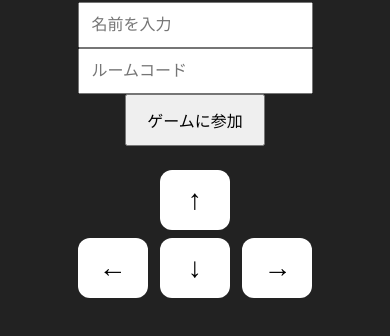
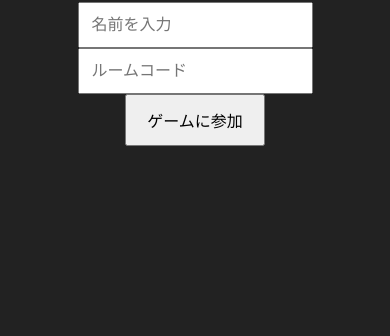
Before and after one commit to hiyokomannjuu/p2p-game, a website: page public/index.html in a window 390 px wide. Shown: the part 76-412 px from the top of the page. Drawn offline with Linux system fonts and the light colour scheme.

Commit message:
Remove mobile controls section from index.html
Removed mobile control buttons from the HTML.

```diff
--- a/public/index.html
+++ b/public/index.html
@@ -42,15 +42,7 @@
 
         <p>PC：WASD / 矢印キーで移動</p>
     </div>
-<div id="mobileControls">
-    <button data-key="arrowup">↑</button>
 
-    <div>
-        <button data-key="arrowleft">←</button>
-        <button data-key="arrowdown">↓</button>
-        <button data-key="arrowright">→</button>
-    </div>
-</div>
     <script src="game.js"></script>
 
 </body>
```
